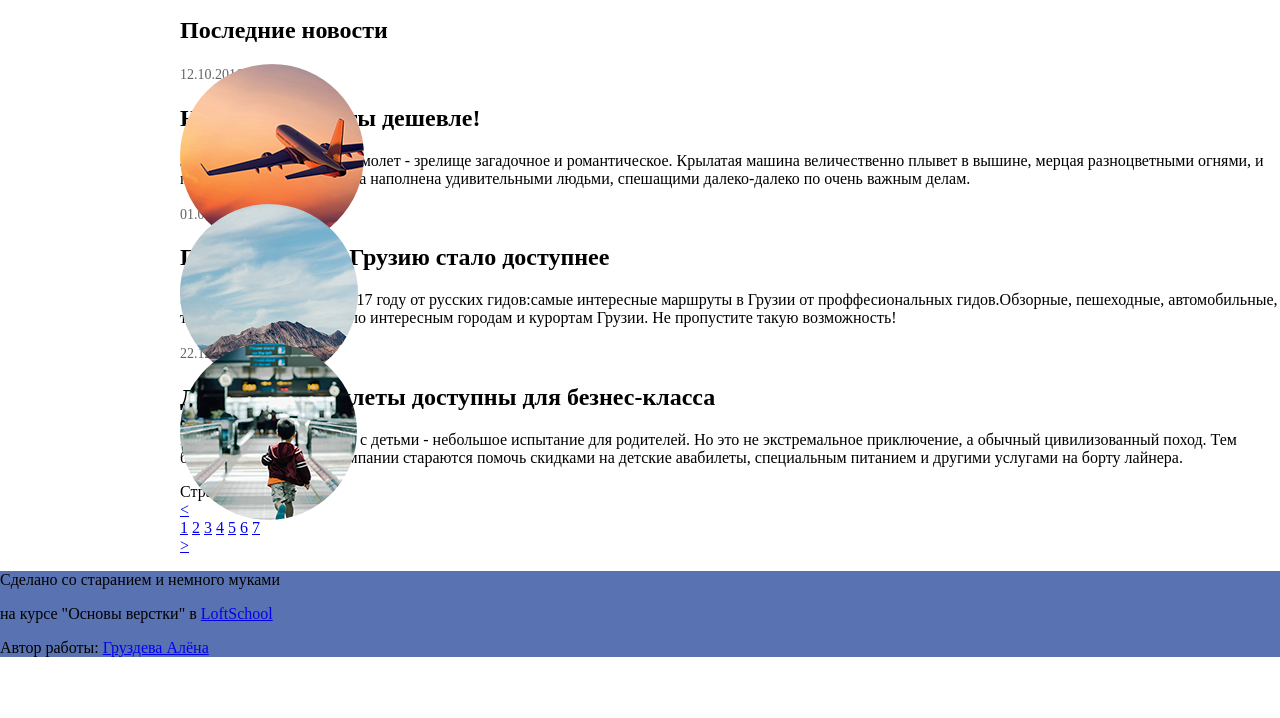
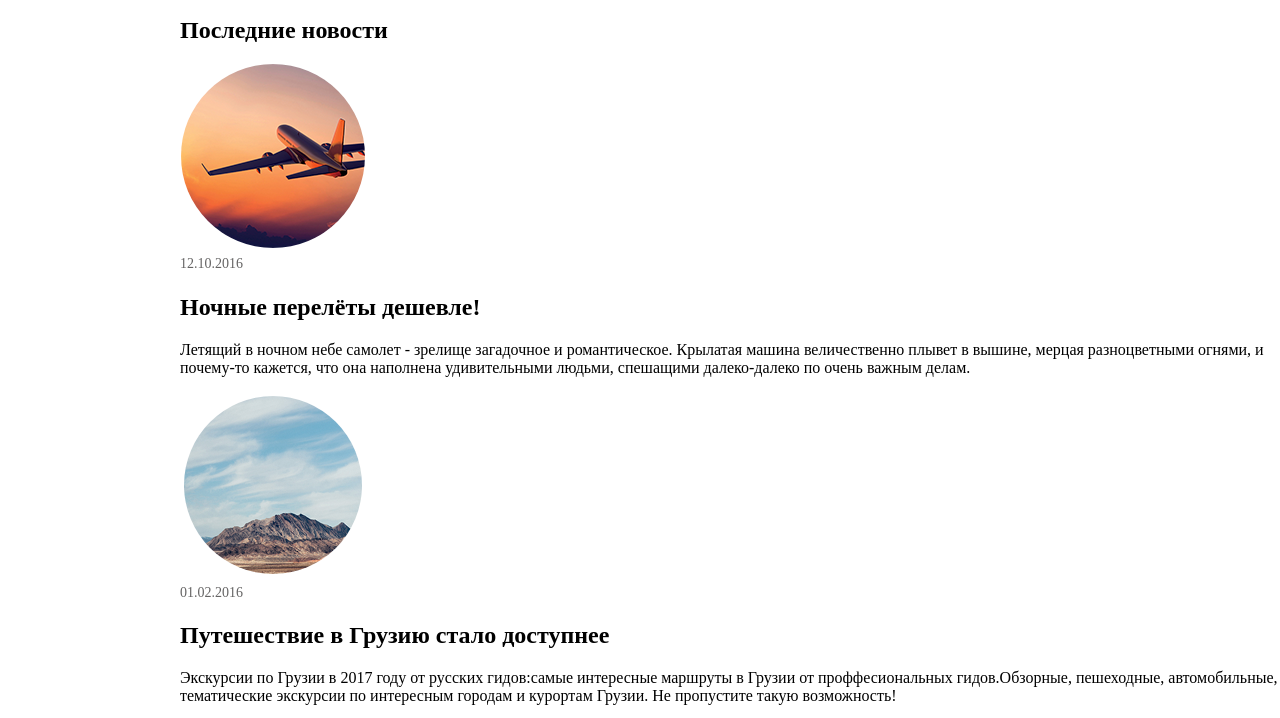
Before and after one commit to nell-remus/airplanet, a plain HTML site: page index.html in a window 1280 px wide. Shown: the part 781-1499 px from the top of the page. Drawn offline with Linux system fonts and the light colour scheme.

Commit message:
add new style 2

```diff
--- a/index.html
+++ b/index.html
@@ -129,6 +129,7 @@
                         <ul class="news__content">
                             <!--новости первый квадрат начало-->
                             <li class="news__content-in-seq">
+                                <div class="liniy">
                                     <div class="news__icon">
                                         <!--первая область (картинка)-->
                                         <img src="./img/news/plane.png" alt="" class="news__icon-img">
@@ -140,6 +141,7 @@
                                         <p>Летящий в ночном небе самолет - зрелище загадочное и романтическое. Крылатая машина величественно плывет в вышине, мерцая разноцветными огнями, и почему-то кажется, что она наполнена удивительными людьми, спешащими
                                             далеко-далеко по очень важным делам.
                                         </p>
+                                    </div>
                                 </div>
                             </li>
                             <!--новости первый квадрат конец-->
--- a/main.css
+++ b/main.css
@@ -36,9 +36,9 @@ img {
 }
 
 .conteiner {
-    position: relative;
     margin: 0 auto;
     width: 1100px;
+    position: relative;
 }
 
 .tariff__description {
@@ -150,9 +150,25 @@ img {
     list-style-type: none;
 }
 
+.news__icon {
+    display: inline-block;
+    margin-right: 0;
+    position: relative;
+    width: 185px;
+    height: 185px;
+}
+
+.liniy {
+    display: inline-block;
+    margin-right: 0;
+}
+
 .news__icon-img {
     position: absolute;
     border-radius: 50%;
+    top: 50%;
+    left: 50%;
+    transform: translate(-50%, -50%)
 }
 
 .news__content p {}
@@ -173,6 +189,9 @@ img {
 
 footer {
     background-color: #5972b1;
+    margin: 0 auto;
+    max-width: 1100px;
+    height: 75px;
 }
 
 .footer__img-pic {
```
Lines whose indentation alone changed are shown as unchanged.
